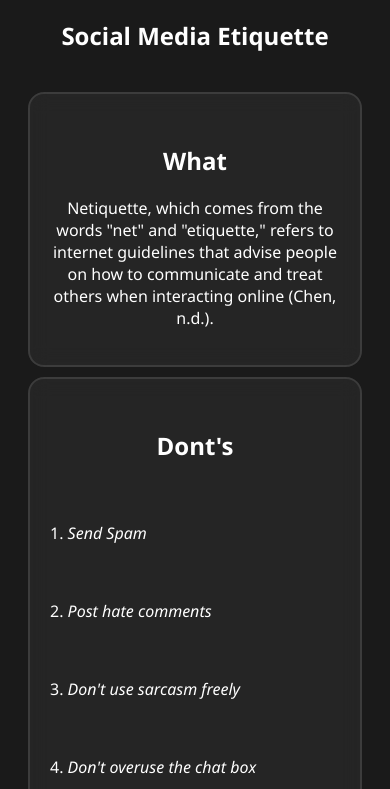
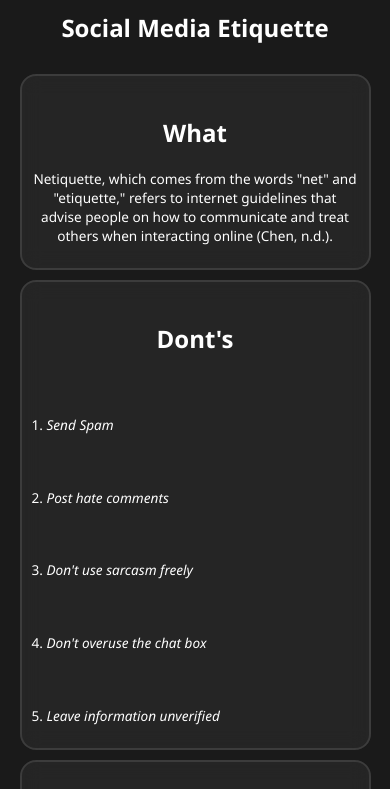
Before and after one commit to KareruRei/Group4, a plain HTML site: page index.html in a window 390 px wide. Shown: the top 789 px of the page. Drawn offline with Linux system fonts and the light colour scheme.

Commit message:
Update style.css

```diff
--- a/style.css
+++ b/style.css
@@ -1,38 +1,60 @@
-body{
+body {
     background-color: #1a1a1a;
     color: #ffffff;
     text-align: center;
     font-family: 'Segoe UI', Tahoma, Geneva, Verdana, sans-serif;
     padding-top: 1px;
- }
-body h2{
-    padding-top: 10px;
+    margin: 0;
+    min-height: 100vh;
 }
 
-.wrapper{
+body h2 {
+    padding-top: 10px;
+    font-size: clamp(1.5rem, 2.5vw, 2rem);
+}
+
+.wrapper {
     display: grid;
     margin: 0 auto;
     max-width: 1500px;
+    width: 95%;
     grid-template-columns: repeat(9, 1fr);
     grid-auto-rows: minmax(100px, auto);
     grid-gap: 15px;
     padding: 20px;
 }
 
-@media screen and (max-width: 768px) {
+@media screen and (max-width: 1024px) {
     .wrapper {
-        grid-template-columns: 1fr;
-        grid-gap: 10px;
+        grid-template-columns: repeat(6, 1fr);
+        padding: 15px;
     }
 }
 
-.wrapper div{
+@media screen and (max-width: 768px) {
+    .wrapper {
+        grid-template-columns: repeat(2, 1fr);
+        grid-gap: 10px;
+        padding: 10px;
+    }
+}
+
+@media screen and (max-width: 480px) {
+    .wrapper {
+        grid-template-columns: 1fr;
+        width: 90%;
+    }
+}
+
+.wrapper div {
     border: 2px solid rgba(255, 255, 255, 0.1);
     border-radius: 16px;
     background: rgba(255, 255, 255, 0.05);
     backdrop-filter: blur(10px);
     padding: 20px;
     transition: all 0.3s ease;
+    word-wrap: break-word;
+    overflow-wrap: break-word;
 }
 
 .wrapper div:hover {
@@ -41,81 +63,114 @@ body h2{
     box-shadow: 0 5px 15px rgba(0, 0, 0, 0.3);
 }
 
-a{
+a {
     color: #ffffff;
     text-decoration: none;
+    display: inline-block;
+    word-break: break-all;
 }
 
-a:hover{
+a:hover {
     color: #ffffff;
     text-decoration: underline;
 }
 
-.grid1{
+.grid1 {
     grid-column: 3/8;
     grid-row: 1/1;
 }
 
-.grid2{
+.grid2 {
     grid-column: 8/15;
     grid-row: 1/4;
 }
 
-.grid2 p{
+.grid2 p {
     padding-top: 40px;
     text-align: left;
 }
 
-.grid3{
+.grid3 {
     grid-column: 3/8;
     grid-row: 3/3;
 }
 
-.grid4{
+.grid4 {
     grid-column: 1/3;
     grid-row: 1/4;
 }
 
-.grid4 p{
+.grid4 p {
     padding-top: 40px;
     text-align: left;
 }
 
-.grid5{
+.grid5 {
     grid-column: 3/4;
     grid-row: 2/2;
 }
 
-.grid5 h2{
+.grid5 h2 {
     padding-top: 30px;
 }
 
-.grid6{
+.grid6 {
     grid-column: 4/6;
     grid-row: 2/2;
 }
 
-.grid6 p{
+.grid6 p {
     padding-top: 10px;
 }
 
-.grid7{
+.grid7 {
     grid-column: 6/8;
     grid-row: 2/2;
 }
 
-.grid8{
+.grid8 {
     grid-column: 1/15;
     grid-row: 4/4;
 }
 
-.grid8 p{
+.grid8 p {
     padding-top: 10px;
+}
+
+@media screen and (max-width: 1024px) {
+    .grid1, .grid2, .grid3, .grid4 {
+        grid-column: span 3;
+    }
+    .grid5, .grid6, .grid7 {
+        grid-column: span 2;
+    }
+    .grid8 {
+        grid-column: 1/-1;
+    }
 }
 
 @media screen and (max-width: 768px) {
     .grid1, .grid2, .grid3, .grid4, .grid5, .grid6, .grid7, .grid8 {
+        grid-column: span 2;
+        grid-row: auto;
+    }
+    .wrapper div {
+        padding: 15px;
+    }
+    p {
+        font-size: 0.9rem;
+    }
+}
+
+@media screen and (max-width: 480px) {
+    .grid1, .grid2, .grid3, .grid4, .grid5, .grid6, .grid7, .grid8 {
         grid-column: 1;
         grid-row: auto;
     }
+    .wrapper div {
+        padding: 10px;
+    }
+    p {
+        font-size: 0.85rem;
+    }
 }
```
